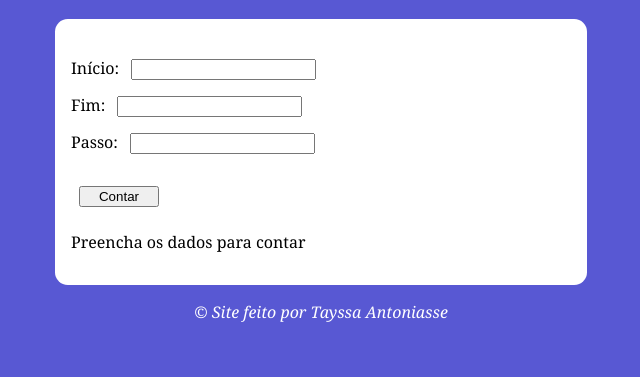
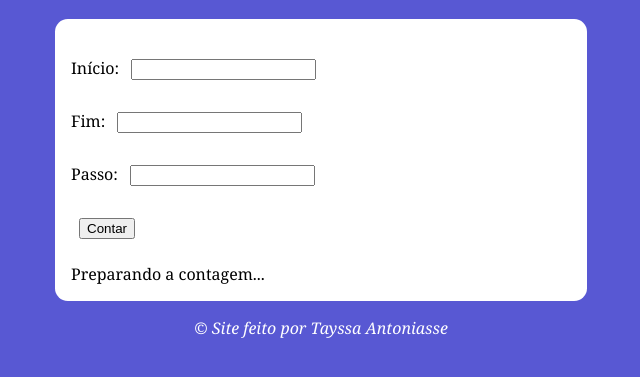
Before and after one commit to TayAntony/javascript-ecmascript, a plain HTML site: page aula14_exercicios/ex01/exercicio01.html in a window 1280 px wide. Shown: the part 67-444 px from the top of the page, without its empty margins (319-959 px from the left). Drawn offline with Linux system fonts and the light colour scheme.

Commit message:
aula 14 exercicio de contador usando for, ifs, emojis

```diff
--- a/aula14_exercicios/ex01/exercicio01.html
+++ b/aula14_exercicios/ex01/exercicio01.html
@@ -12,14 +12,16 @@
         <h1>Vamos contar?</h1>
     </header>
     <section>
-            <p>
-                Início: <input type="number" name="txtn1" id="inicio"> <br>
-                Fim: <input type="number" name="txtn2" id="fim"> <br>
-                Passo: <input type="number" name="txtn3" id="passo"> <br>
-            </p>
-            <input type="button" value="Contar" onclick="clicar" id="botao">
+
+        <div id="dados">
+            <p>Início: <input type="number" name="txtn1" id="inicio"></p>
+            <p>Fim: <input type="number" name="txtn2" id="fim"></p>
+            <p>Passo: <input type="number" name="txtn3" id="passo"></p>
+            <p><input type="button" value="Contar" onclick="contar()"></p>
+        </div>
+
         <div id="resultado">
-            <p>Preencha os dados para contar</p>
+            Preparando a contagem...
         </div>
     </section>
     <footer>
--- a/aula14_exercicios/ex01/script.js
+++ b/aula14_exercicios/ex01/script.js
@@ -0,0 +1,35 @@
+function contar() {
+
+    let inicio = document.getElementById('inicio')
+    let fim = document.getElementById('fim')
+    let passo = document.getElementById('passo')
+    let resultado = document.getElementById('resultado')
+
+    if (inicio.value.length == 0 || fim.value.length == 0 || passo.value.length ==0) {//caso faltem dados
+        resultado.innerHTML = 'Impossível contar! \u{1F44E}' //emoji polegar pra baixo
+    }
+    else { // caso tenham todos os dados
+        resultado.innerHTML = 'Contando: '
+        let i = Number(inicio.value)
+        let f = Number(fim.value)
+        let p = Number(passo.value)
+
+        if (p <= 0) { //se o passo for menor ou igual a 0 irá considerar 1
+            window.alert('Passo inválido! Considerando PASSO 1')
+            p = 1
+        }
+
+        if (i < f) { //contagem crescente
+            for(let contador = i; contador <= f; contador += p) {
+                resultado.innerHTML += ` ${contador} \u{27A1} ` //emoji de seta
+            }
+        }
+
+        else { //contagem regressiva
+            for (let contador = i; contador >= f; contador -= p) {
+                resultado.innerHTML += ` ${contador} \u{27A1} ` //emoji de seta
+            }
+        }
+        resultado.innerHTML += `\u{1F3C1}` //emoji de bandeira
+    }
+}
--- a/aula14_exercicios/ex01/style.css
+++ b/aula14_exercicios/ex01/style.css
@@ -13,17 +13,11 @@ section{
     border-radius: 0.8rem;
     background-color: white;
     padding: 1rem;
-    display: flex;
-    flex-direction: column;
 }
 
 input{
     margin: 0.5rem;
 
-}
-
-#botao{
-    width: 5rem;
 }
 
 footer {
```
